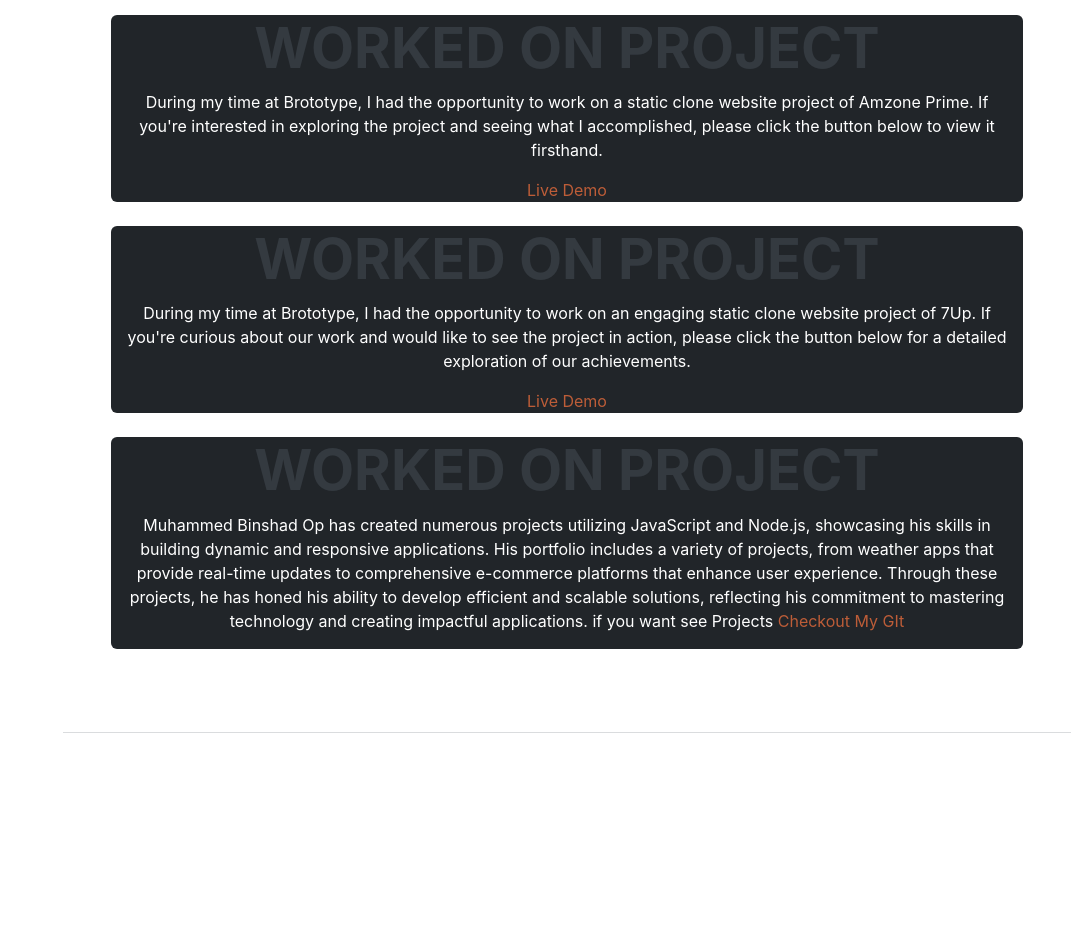
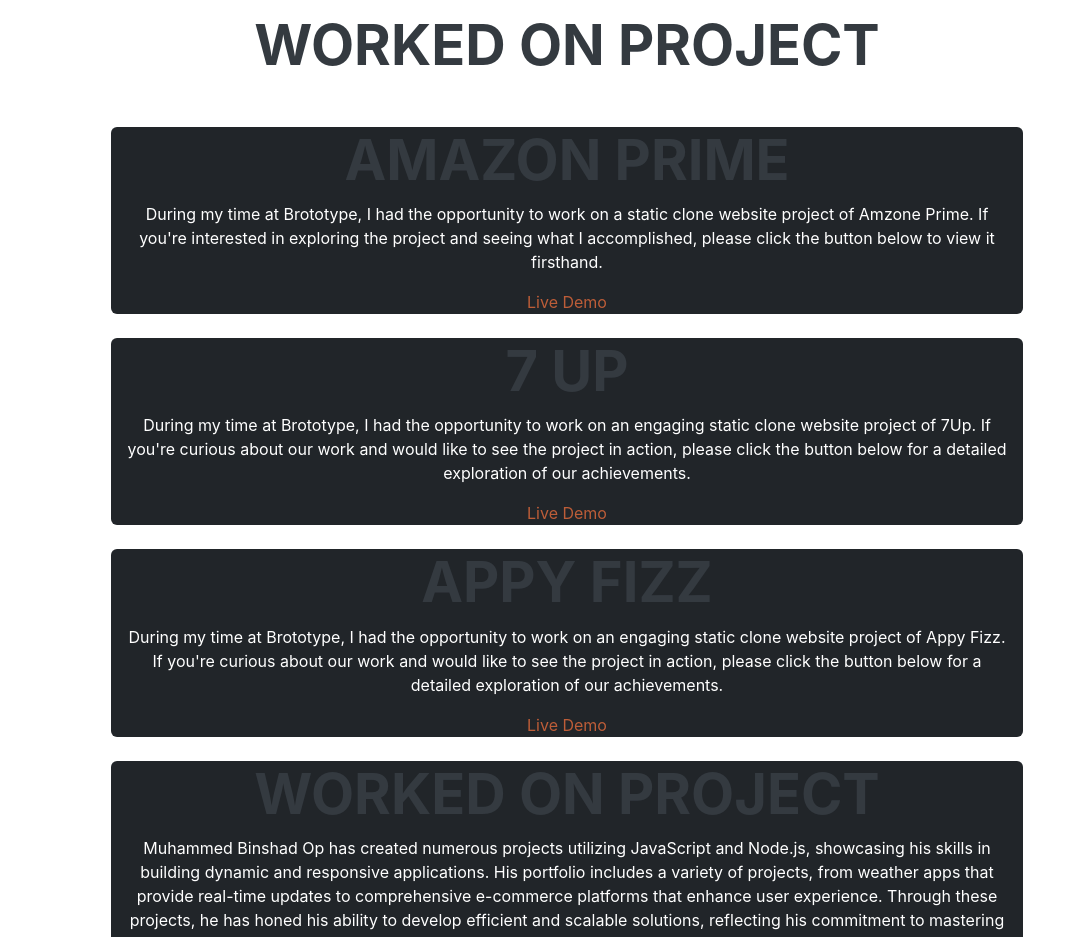
Before and after one commit to Binshad7/Portfolio_binshad, a plain HTML site: page index.html in a window 1280 px wide. Shown: the part 920-1857 px from the top of the page, without its empty margins (209-1280 px from the left). Drawn offline with nearby package versions, Linux system fonts and the light colour scheme; a web font is replaced by a local one.

Commit message:
add fizz link

```diff
--- a/index.html
+++ b/index.html
@@ -69,8 +69,9 @@
             <section class="resume-section" id="projects">
                <div class="container-fluid">
                 <div class="row">
+                  <h2 class="text-center mb-5">Worked on Project</h2>
                   <div class="bg-dark text-white text-center w-100 h-50 rounded" >
-                            <h2>Worked on Project</h2>
+                    <h2>Amazon Prime</h2>
                             <p class="text-fluid">
                               During my time at Brototype, I had the opportunity to work on a static clone
                               website project of Amzone Prime. If you're interested in exploring the project and
@@ -84,12 +85,24 @@
 
                 <div class="row mt-4">
                   <div class="bg-dark text-white text-center w-100 h-50 rounded" >
-                            <h2>Worked on Project</h2>
+                            <h2>7 UP </h2>
                             <p class="text-fluid">
                               During my time at Brototype, I had the opportunity to work on an engaging static clone website project of 7Up. If you're curious about our work and would like to see the project in action, please click the button below for a detailed exploration of our achievements.
                             </p>
 
                             <a href="https://binshad7.github.io/7-UP-Clone/" class="link-to-project"  target="_blank">Live Demo</a>
+                  </div>
+                </div>
+
+
+                <div class="row mt-4">
+                  <div class="bg-dark text-white text-center w-100 h-50 rounded" >
+                            <h2>Appy Fizz</h2>
+                            <p class="text-fluid">
+                              During my time at Brototype, I had the opportunity to work on an engaging static clone website project of  Appy Fizz. If you're curious about our work and would like to see the project in action, please click the button below for a detailed exploration of our achievements.
+                            </p>
+
+                            <a href="https://binshad7.github.io/Fizz_clone/" class="link-to-project"  target="_blank">Live Demo</a>
                   </div>
                 </div>
 
```
